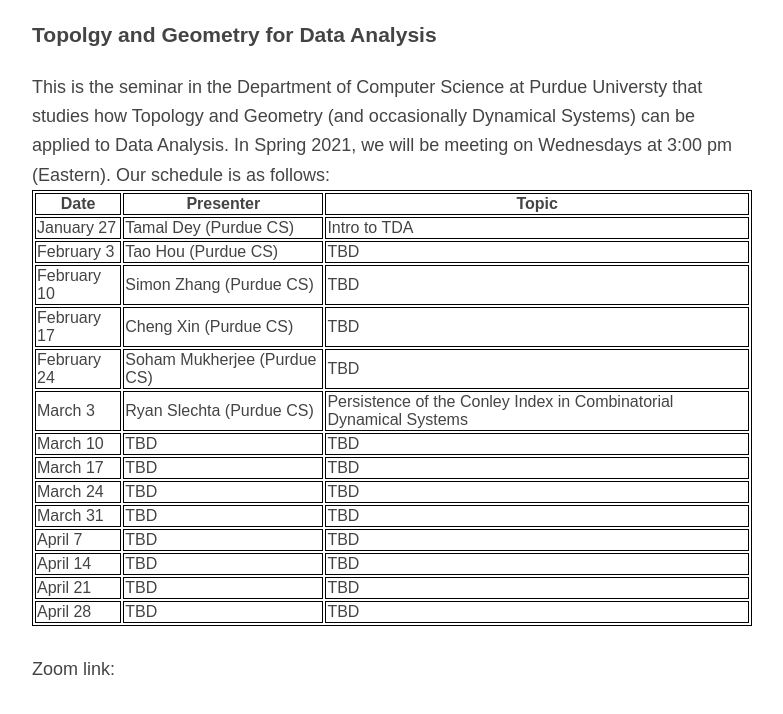
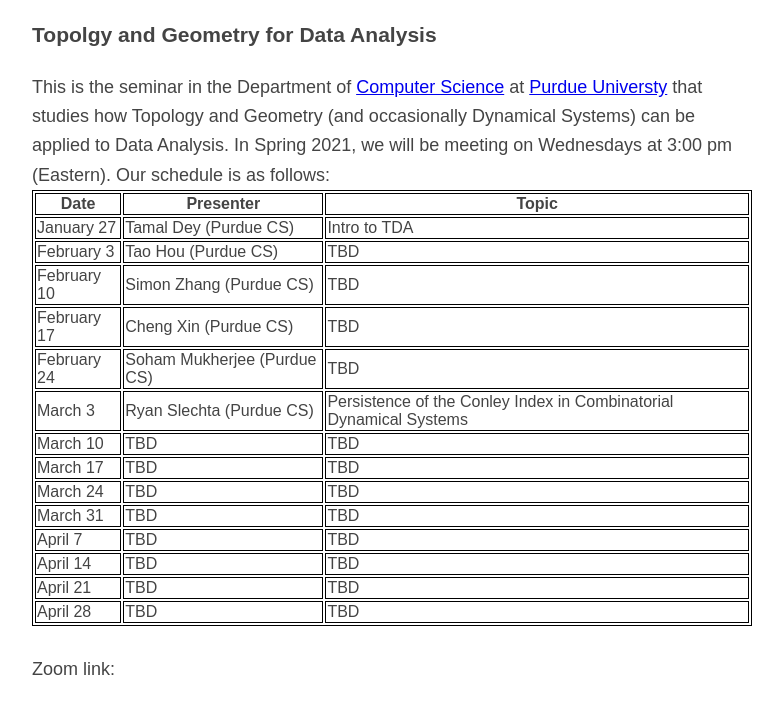
Before and after one commit to rslechta/rslechta.github.io, a plain HTML site: page tda.html in a window 1280 px wide. Shown: the whole page, without its empty margins (248-1031 px from the left). Drawn offline with Linux system fonts and the light colour scheme.

Commit message:
Updated links

```diff
--- a/tda.html
+++ b/tda.html
@@ -25,7 +25,7 @@
 
 	<body>
 		<h3> Topolgy and Geometry for Data Analysis </h3>
-		This is the seminar in the Department of Computer Science at Purdue Universty that studies how Topology and Geometry (and occasionally Dynamical Systems) can be applied to Data Analysis. In Spring 2021, we will be meeting on Wednesdays at 3:00 pm (Eastern). Our schedule is as follows:
+		This is the seminar in the Department of <a href="www.cs.purdue.edu">Computer Science</a> at <a href="www.purdue.edu">Purdue Universty</a> that studies how Topology and Geometry (and occasionally Dynamical Systems) can be applied to Data Analysis. In Spring 2021, we will be meeting on Wednesdays at 3:00 pm (Eastern). Our schedule is as follows:
 		<br>
 		<table style="width:100%">
 			<tr>
```
